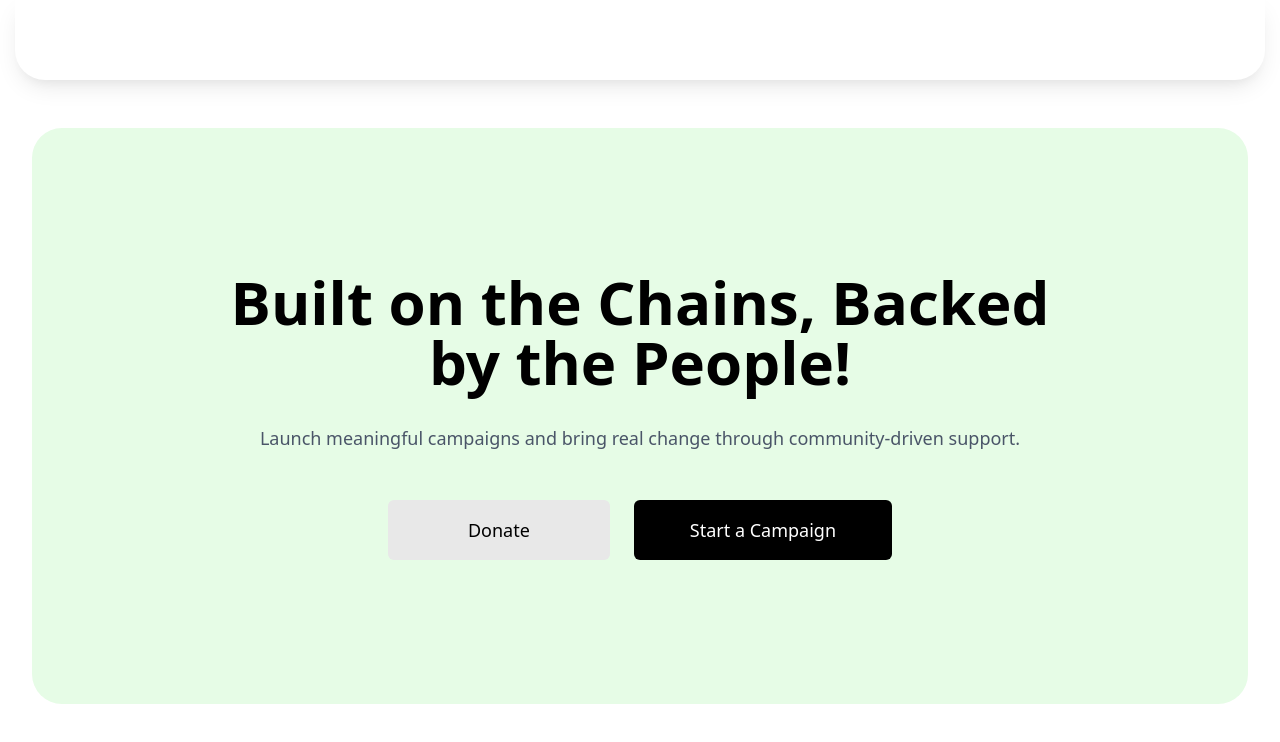
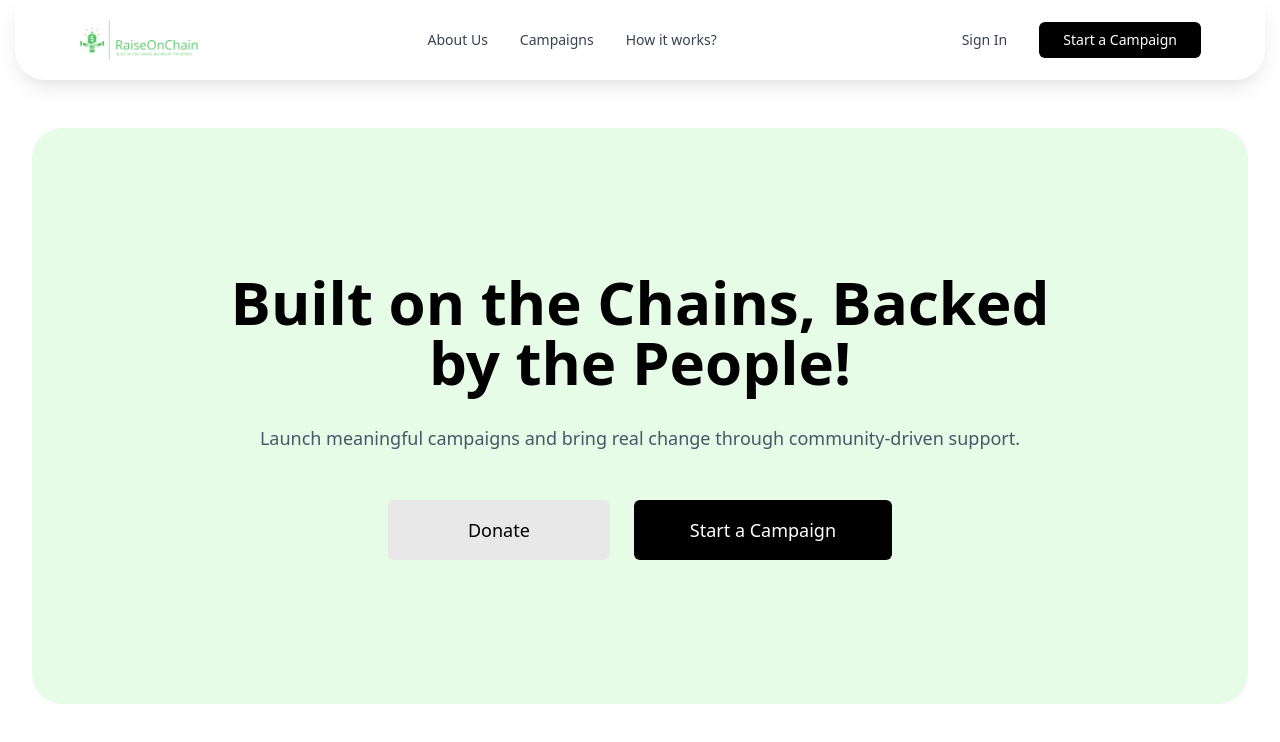
Before and after one commit to rasadregmi/RaiseOnChain, a React (Vite) app in the folder client/: page / in a window 1280 px wide. Shown: the top 742 px of the page. Built offline with nearby package versions, Linux system fonts and the light colour scheme; what thirdweb would draw is missing.

Commit message:
Navbar added

```diff
--- a/client/src/App.jsx
+++ b/client/src/App.jsx
@@ -1,9 +1,11 @@
 import { Route, Routes } from 'react-router-dom';
 import Home from './pages/Home';
+import Navbar from './components/Navbar';
 
 const App = () => {
   return (
     <div className="min-h-screen bg-white">
+      <Navbar />
       <div>
         <Routes>
           <Route path="/" element={<Home />} />
--- /dev/null
+++ b/client/src/components/Navbar.jsx
@@ -0,0 +1,65 @@
+import { Link } from 'react-router-dom'
+import logoImage from '../assets/raiseonchain_logo.png'
+
+const Navbar = () => {
+  return (
+    <div className="w-[calc(100%-30px)] mx-auto bg-white rounded-b-[30px]" style={{
+      boxShadow: '0 10px 25px -5px rgba(0, 0, 0, 0.1), 0 8px 10px -5px rgba(0, 0, 0, 0.04)'
+    }}>
+      <div className="h-20 max-w-7xl mx-auto px-6 md:px-10 lg:px-16">
+        <div className="flex items-center justify-between h-full">
+          <Link to="/" className="flex items-center">
+            <img
+              src={logoImage}
+              alt="RaiseOnChain"
+              className="h-10 w-auto"
+            />
+          </Link>
+
+          <div className="hidden md:flex items-center space-x-8">
+            <Link
+              to="/about-us"
+              className="text-gray-700 hover:text-gray-900 text-sm font-medium transition-colors"
+            >
+              About Us
+            </Link>
+            <Link
+              to="/campaigns"
+              className="text-gray-700 hover:text-gray-900 text-sm font-medium transition-colors"
+            >
+              Campaigns
+            </Link>
+            <Link
+              to="/how-it-works"
+              className="text-gray-700 hover:text-gray-900 text-sm font-medium transition-colors"
+            >
+              How it works?
+            </Link>
+          </div>
+
+          <div className="flex items-center space-x-4">
+            <button className="text-gray-700 hover:text-gray-900 text-sm font-medium px-4 py-2 rounded-md transition-colors">
+              Sign In
+            </button>
+            <Link
+              to="/start-campaign"
+              className="bg-black text-white text-sm font-medium px-6 py-2 rounded-md hover:bg-gray-800 transition-colors"
+            >
+              Start a Campaign
+            </Link>
+          </div>
+
+          <div className="md:hidden">
+            <button className="text-gray-700 hover:text-gray-900">
+              <svg className="h-6 w-6" fill="none" viewBox="0 0 24 24" stroke="currentColor">
+                <path strokeLinecap="round" strokeLinejoin="round" strokeWidth={2} d="M4 6h16M4 12h16M4 18h16" />
+              </svg>
+            </button>
+          </div>
+        </div>
+      </div>
+    </div>
+  )
+}
+
+export default Navbar
--- a/client/src/pages/Home.jsx
+++ b/client/src/pages/Home.jsx
@@ -3,16 +3,6 @@ import { Link } from 'react-router-dom'
 const Home = () => {
   return (
     <div className="flex flex-col w-full">
-      {/* Space for navbar */}
-      <div className="w-[calc(100%-30px)] mx-auto bg-white rounded-b-[30px]" style={{
-        boxShadow: '0 10px 25px -5px rgba(0, 0, 0, 0.1), 0 8px 10px -5px rgba(0, 0, 0, 0.04)'
-      }}>
-        <div className="h-20 max-w-7xl mx-auto px-6 md:px-10 lg:px-16">
-          {/* This space is reserved for navbar component */}
-        </div>
-      </div>
-
-
       <div className="w-full px-4 sm:px-6 lg:px-8 mt-10 md:mt-12">
         <div className="max-w-[1400px] mx-auto bg-[#e6fce6] rounded-[30px] py-28 sm:py-36 px-8 sm:px-12 lg:px-20">
           <div className="text-center max-w-4xl mx-auto">
```
Also changed, not shown: client/src/assets/raiseonchain_logo.png (added).
